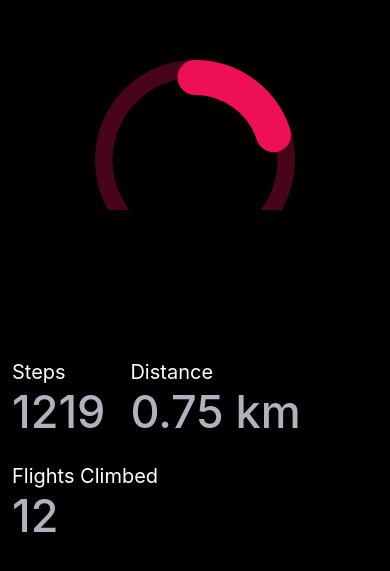
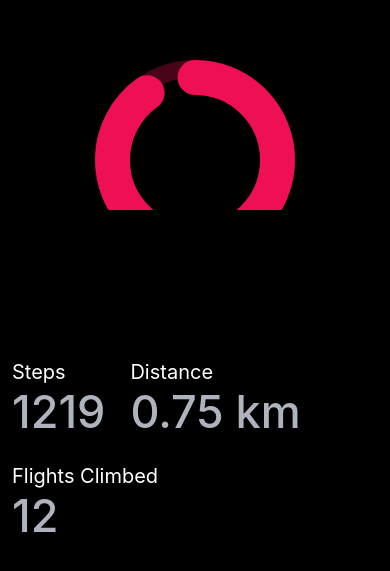
Before and after one commit to Noah-Amoo/StepCount, a React Native app in the folder StepCounter/: screen / in a window 390 px wide. Shown: the part 121-692 px from the top of the page. Built offline with nearby package versions, Linux system fonts and the light colour scheme.

Commit message:
Added the progress prop

```diff
--- a/StepCounter/App.tsx
+++ b/StepCounter/App.tsx
@@ -8,7 +8,7 @@ export default function App() {
   return (
     <View style={styles.container}>
 
-      <RingProgress />
+      <RingProgress progress={0.9} />
 
       <View style={styles.values}>
         <Value label = "Steps" value = "1219" />
--- a/StepCounter/src/components/RingProgress.tsx
+++ b/StepCounter/src/components/RingProgress.tsx
@@ -4,15 +4,17 @@ import Svg, { Circle } from 'react-native-svg'
 
 type RingProgressProp = {
     radius?: number;
-    strokeWidth?: number
+    strokeWidth?: number;
+    progress: number
 }
 
 const color = "#EE0F55"
 
 const RingProgress = ({
     radius = 100,
-    strokeWidth = 35}
-    : RingProgressProp) => {
+    strokeWidth = 35,
+    progress
+   } : RingProgressProp) => {
     const innerRadius = radius - strokeWidth/2;
     const circumference = 2 * Math.PI * innerRadius
 
@@ -44,7 +46,7 @@ const RingProgress = ({
             // fill={'blue'}
             strokeWidth={strokeWidth}
             stroke={color}
-            strokeDasharray={[circumference * 0.2, circumference]}
+            strokeDasharray={[circumference * progress, circumference]}
             strokeLinecap='round'
             rotation="-90"
             />
```
